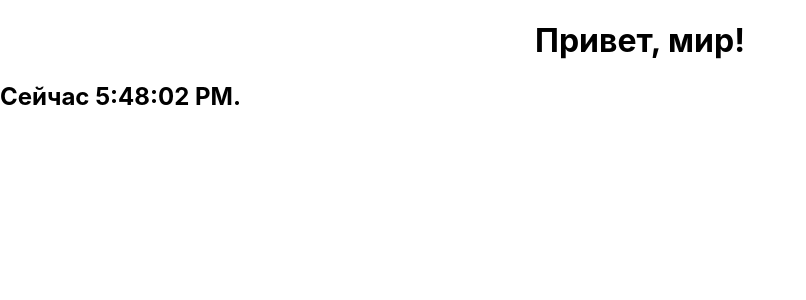
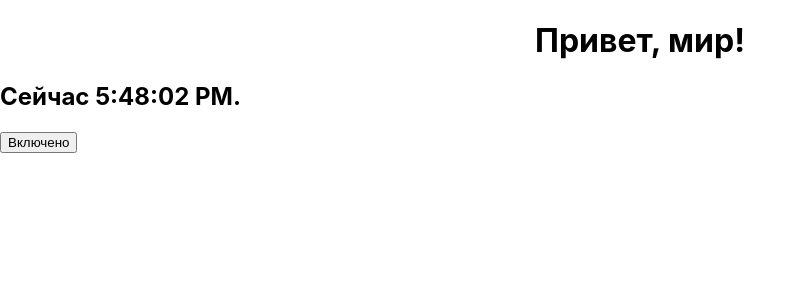
Before and after one commit to shaugsa/react-lessons, a React (Create React App) app in the folder my-app/: page / in a window 1280 px wide. Shown: the top 300 px of the page, without its empty margins (0-806 px from the left). Built offline with nearby package versions, Linux system fonts and the light colour scheme.

Commit message:
add Toggle

```diff
--- a/my-app/src/App.js
+++ b/my-app/src/App.js
@@ -1,11 +1,15 @@
 import logo from './logo.svg';
 import './App.css';
 import Clock from './components/Clock';
+import Toggle from './components/Toggle';
 
 
 function App() {
   return (
-    <Clock />
+    <div>
+      <Clock />
+      <Toggle />
+    </div>
   );
 }
 
--- /dev/null
+++ b/my-app/src/components/Toggle.js
@@ -0,0 +1,26 @@
+import React from 'react';
+
+class Toggle extends React.Component {
+    constructor(props) {
+      super(props);
+      this.state = {isToggleOn: true};
+
+      this.handleClick = this.handleClick.bind(this);
+    }
+
+    handleClick() {
+      this.setState(prevState => ({
+        isToggleOn: !prevState.isToggleOn
+      }));
+    }
+
+    render() {
+      return (
+        <button onClick={this.handleClick}>
+          {this.state.isToggleOn ? 'Включено' : 'Выключено'}
+        </button>
+      );
+    }
+  }
+
+export default Toggle;
```
